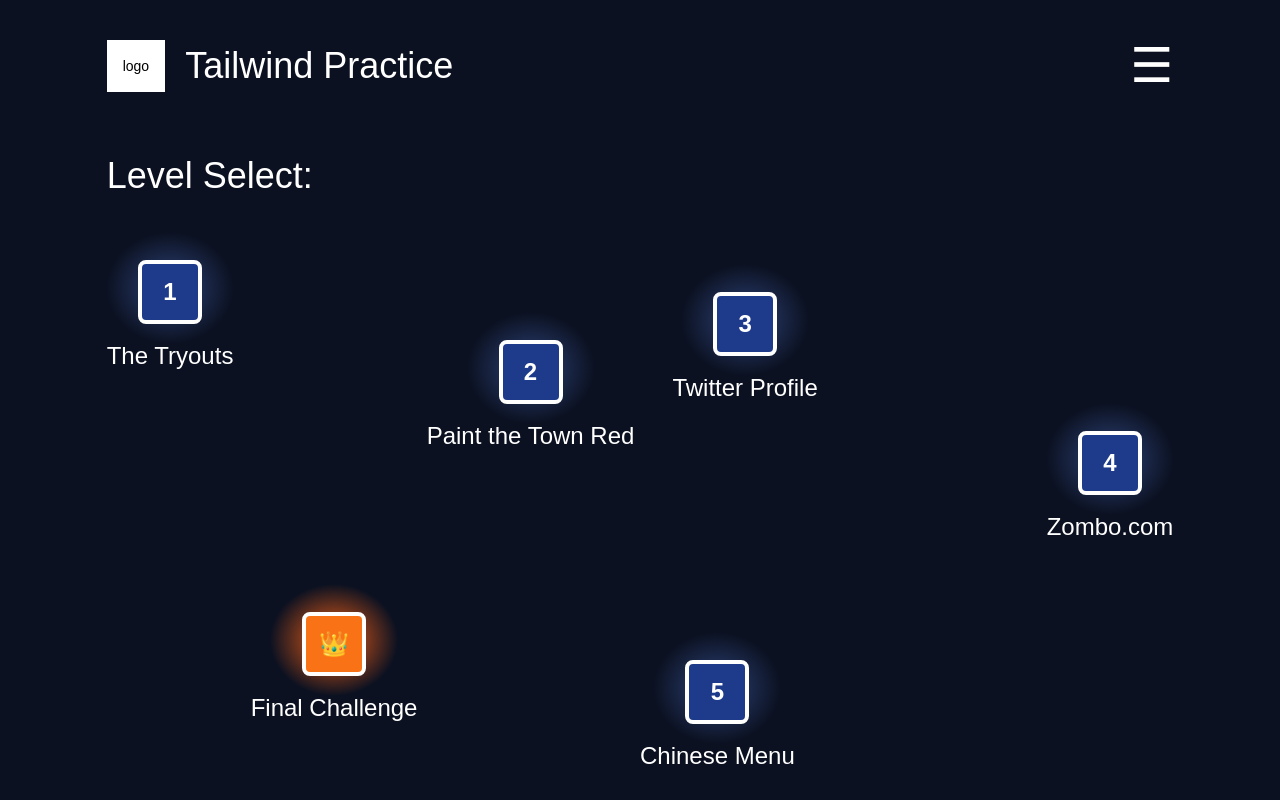
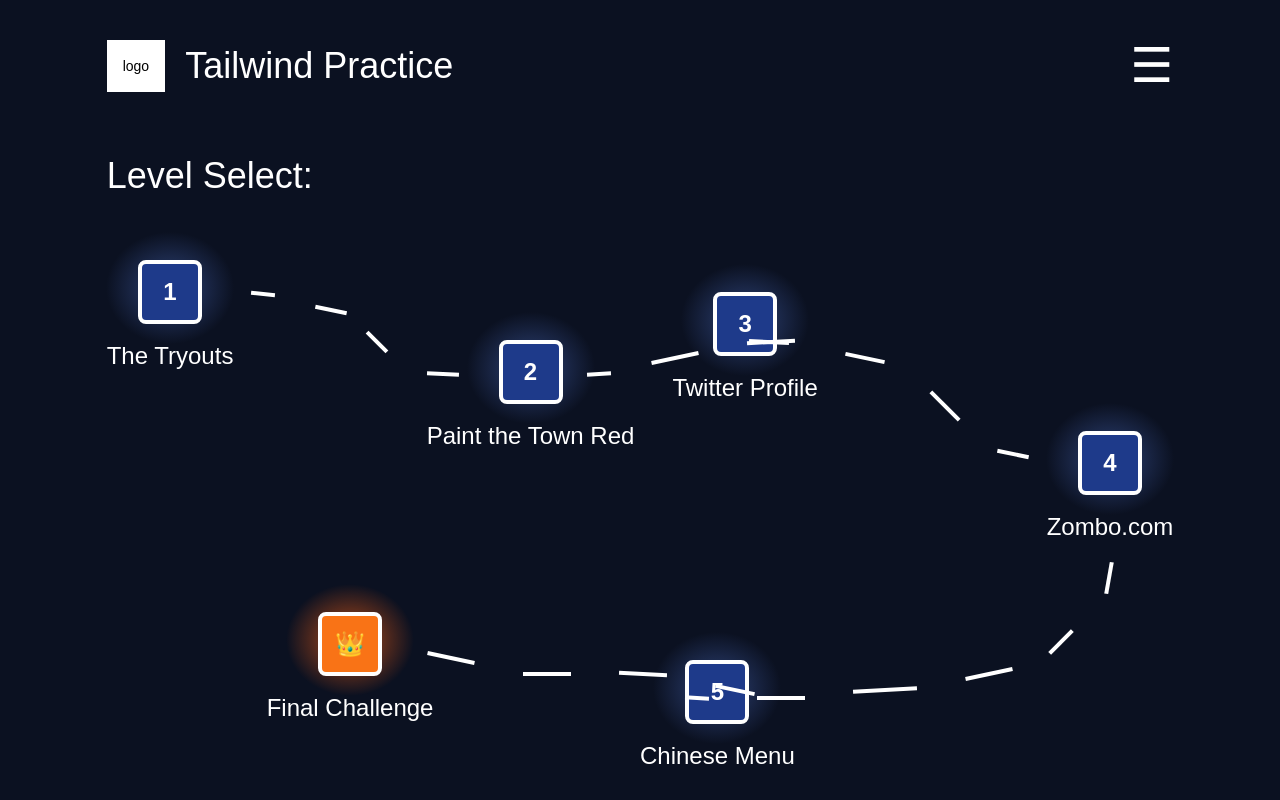
Before and after one commit to Larry-Larriee/next-llama, a Next.js app in the folder my-app/: page /levels/levelselect in a window 1280 px wide. Built offline with nearby package versions, Linux system fonts and the light colour scheme.

Commit message:
Map dashes

```diff
--- a/my-app/src/app/globals.css
+++ b/my-app/src/app/globals.css
@@ -146,6 +146,46 @@ p {
   );
 }
 
+.rotate-80 {
+  transform: rotate(80deg);
+}
+.-rotate-80 {
+  transform: rotate(-80deg);
+}
+.rotate-8 {
+  transform: rotate(8deg);
+}
+.-rotate-8 {
+  transform: rotate(-8deg);
+}
+.left-128 {
+  left: 26rem;
+}
+.left-144 {
+  left: 30rem;
+}
+.left-156 {
+  left: 32rem;
+}
+.left-169 {
+  left: 34rem;
+}
+.left-172 {
+  left: 38rem;
+}
+.left-181 {
+  left: 40rem;
+}
+.right-85 {
+  right: 23rem;
+}
+.right-144 {
+  right: 29rem;
+}
+.bottom-18 {
+  bottom: 4.5rem;
+}
+
 @layer utilities {
   .text-balance {
     text-wrap: balance;
--- a/my-app/src/app/levels/levelselect/page.jsx
+++ b/my-app/src/app/levels/levelselect/page.jsx
@@ -89,9 +89,9 @@ export default function page() {
               <p className="text-center text-2xl text-white">Chinese Menu</p>
             </div>
 
-            <div className="absolute bottom-12 left-36 flex flex-col items-center gap-4">
+            <div className="absolute bottom-12 left-40 flex flex-col items-center gap-4">
               <section className="relative h-16 w-16">
-                <div className="level-radial-gradient-background-orange absolute -bottom-5 -left-8 -z-10 h-28 w-32" />
+                <div className="level-radial-gradient-background-orange absolute -bottom-5 -left-8 -z-10 h-28 w-32 animate-pulse" />
 
                 <Link
                   className="flex h-full w-full items-center justify-center rounded-lg border-4 border-white bg-orange-500"
@@ -103,6 +103,33 @@ export default function page() {
 
               <p className="text-center text-2xl text-white">Final Challenge</p>
             </div>
+
+            {/* map dashes #1 */}
+            <article className="border-3 absolute left-36 top-8 h-1 w-6 rotate-6 border-white bg-white" />
+            <article className="border-3 absolute left-52 top-12 h-1 w-8 rotate-12 border-white bg-white" />
+            <article className="border-3 absolute left-64 top-20 h-1 w-7 rotate-45 border-white bg-white" />
+            <article className="border-3 absolute left-80 top-28 h-1 w-8 rotate-3 border-white bg-white" />
+            {/* map dashes #2 */}
+            <article className="border-3 left-144 absolute top-28 h-1 w-6 -rotate-3 border-white bg-white" />
+            <article className="border-3 left-169 absolute top-24 h-1 w-12 -rotate-12 border-white bg-white" />
+            <article className="border-3 left-181 absolute top-20 h-1 w-12 -rotate-3 border-white bg-white" />
+            {/* map dashes #3 */}
+            <article className="border-3 absolute right-96 top-20 h-1 w-10 rotate-3 border-white bg-white" />
+            <article className="border-3 absolute right-72 top-24 h-1 w-10 rotate-12 border-white bg-white" />
+            <article className="border-3 absolute right-52 top-36 h-1 w-10 rotate-45 border-white bg-white" />
+            <article className="border-3 absolute right-36 top-48 h-1 w-8 rotate-12 border-white bg-white" />
+            {/* map dashes #4 */}
+            <article className="border-3 -rotate-80 absolute bottom-48 right-12 h-1 w-8 border-white bg-white" />
+            <article className="border-3 absolute bottom-32 right-24 h-1 w-8 -rotate-45 border-white bg-white" />
+            <article className="border-3 absolute bottom-24 right-40 h-1 w-12 -rotate-12 border-white bg-white" />
+            <article className="border-3 absolute bottom-20 right-64 h-1 w-16 -rotate-3 border-white bg-white" />
+            <article className="border-3 right-85 bottom-18 absolute h-1 w-12 border-white bg-white" />
+            <article className="border-3 right-144 bottom-18 absolute h-1 w-6 rotate-3 border-white bg-white" />
+            {/* map dashes #5 */}
+            <article className="border-3 left-172 absolute bottom-20 h-1 w-10 rotate-12 border-white bg-white" />
+            <article className="border-3 left-156 absolute bottom-24 h-1 w-12 rotate-3 border-white bg-white" />
+            <article className="border-3 left-128 absolute bottom-24 h-1 w-12 border-white bg-white" />
+            <article className="border-3 absolute bottom-28 left-80 h-1 w-12 rotate-12 border-white bg-white" />
           </section>
         </div>
       </div>
```
